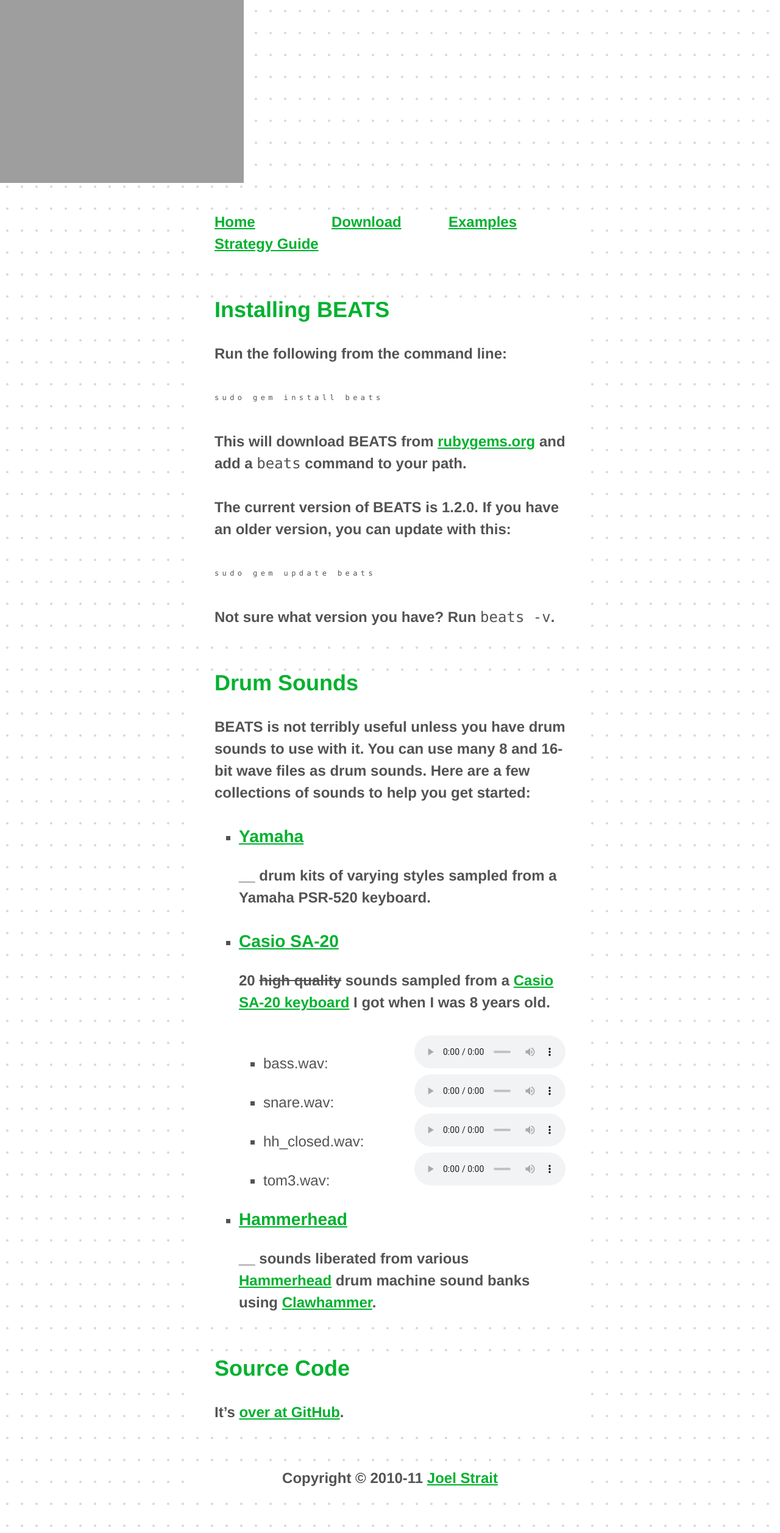
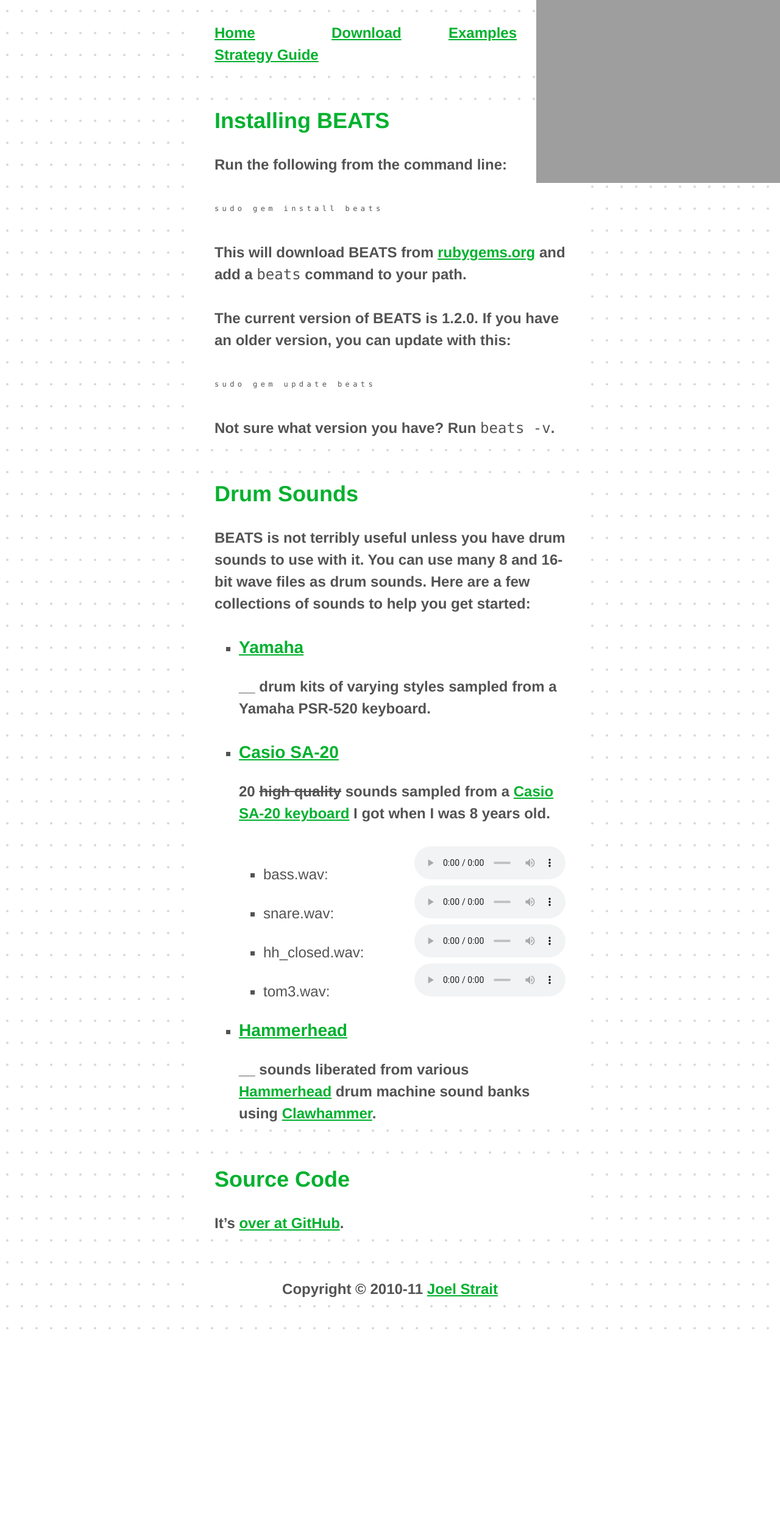
Before and after one commit to kevinbruyne0125/beats, a PHP site: page /download.php in a window 1280 px wide. Shown: the whole page at 61% size. After the commit the page ends 2180 px from the top, so only its background shows below. Run offline with PHP 8.4, Linux system fonts and the light colour scheme; grey boxes are pictures that could not be loaded.

Commit message:
Moving GitHub banner styling to master CSS file

```diff
--- a/web/beats.css
+++ b/web/beats.css
@@ -6,6 +6,13 @@ body {
   font-family: eurostile, "helvetica neue", arial, sans-serif;
   color: #535353;
   text-rendering: optimizeLegibility;
+}
+
+img#github-banner {
+  position: absolute;
+  top: 0px;
+  right: 0px;
+  border: 0px;
 }
 
 .menubar {
```
